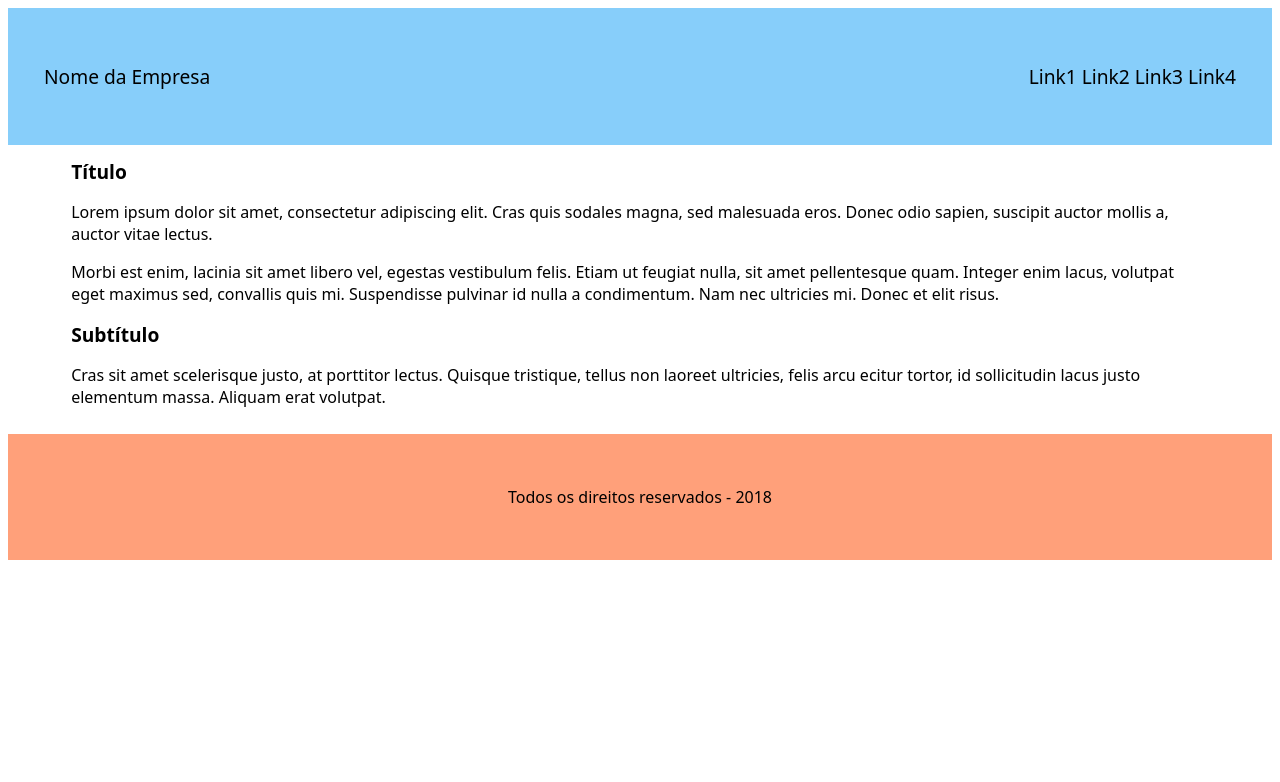
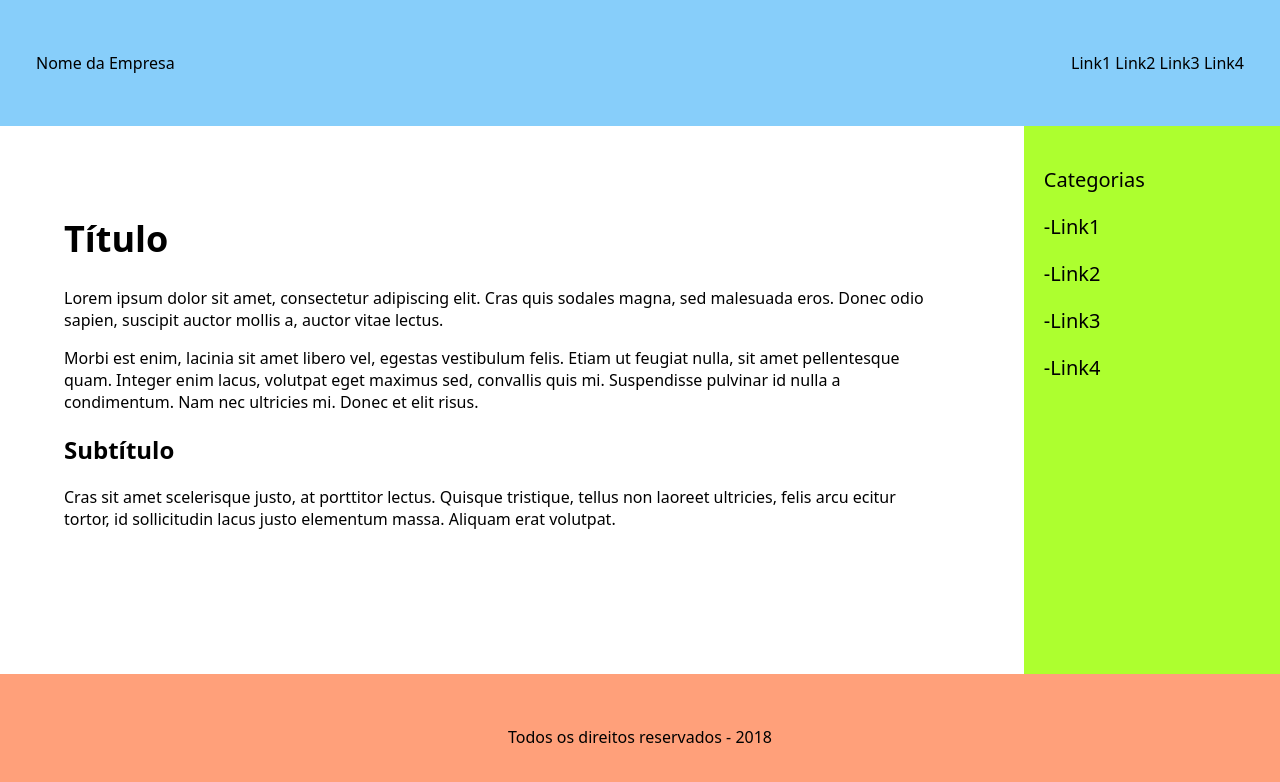
Before and after one commit to brunaletsleticia/ProgWeb, a plain HTML site: page ROTEIRO1/pagina-5.html in a window 1280 px wide. Drawn offline with Linux system fonts and the light colour scheme.

Commit message:
add roteiro 1

```diff
--- a/ROTEIRO1/css.css
+++ b/ROTEIRO1/css.css
@@ -4,10 +4,45 @@
     margin-bottom:2%;
 }
 
+.flex-row {
+  height: 100%;
+  width: 100%;
+  display: flex;
+  flex-direction: row;
+}
+
+.flex-column {
+  flex-direction: column;
+  padding-right: 16px;
+}
+
+.main-page {
+  margin: 5%;
+}
+
+.side-bar {
+  font-family: system-ui, -apple-system, BlinkMacSystemFont, "Segoe UI", Roboto, Oxygen, Ubuntu, Cantarell, "Open Sans", "Helvetica Neue", sans-serif;
+  font-size: 20px;
+  font-weight: 500;
+  width: 500px;
+  padding: 20px;
+  background-color: greenyellow;
+}
+
+
+html,
+body {
+  height: 100%;
+  width: 100%;
+  margin: 0;
+  display: flex;
+  flex-direction: column;
+}
+
+
 header{
-    font-size: larger;
+    font-size: normal;
     font-family:system-ui, -apple-system, BlinkMacSystemFont, 'Segoe UI', Roboto, Oxygen, Ubuntu, Cantarell, 'Open Sans', 'Helvetica Neue', sans-serif;
-    padding: 24px;
     background-color:lightskyblue;
     font-weight: 500;
     padding: 36px;
@@ -25,21 +60,40 @@ footer{
     margin-top: auto;
     background-color: lightsalmon;
 }
+
+
+
 h1{
-    font-size: larger;
+    font-size: 36px;
     font-family:system-ui, -apple-system, BlinkMacSystemFont, 'Segoe UI', Roboto, Oxygen, Ubuntu, Cantarell, 'Open Sans', 'Helvetica Neue', sans-serif;
+    font-weight: bold;
 
 
 }
 
 h2{
-    font-size: larger;
+    font-size: 24px;
     font-family:system-ui, -apple-system, BlinkMacSystemFont, 'Segoe UI', Roboto, Oxygen, Ubuntu, Cantarell, 'Open Sans', 'Helvetica Neue', sans-serif;
+    font-weight: bold;
 
 }
 
-p{
-        font-family:system-ui, -apple-system, BlinkMacSystemFont, 'Segoe UI', Roboto, Oxygen, Ubuntu, Cantarell, 'Open Sans', 'Helvetica Neue', sans-serif;
+h3 {
+    font-size: 16px;
+    font-family: system-ui, -apple-system, BlinkMacSystemFont, "Segoe UI", Roboto, Oxygen, Ubuntu, Cantarell, "Open Sans", "Helvetica Neue", sans-serif;
+    font-weight: normal;
+    text-align: center;
+    color: blue;
+    padding-top: 16px;
+}
 
+a {
+  font-family: system-ui, -apple-system, BlinkMacSystemFont, "Segoe UI", Roboto, Oxygen, Ubuntu, Cantarell, "Open Sans", "Helvetica Neue", sans-serif;
+  font-size: 16px;
+  font-weight: bold;
+  color: blue;
+}
 
+p {
+  font-family: system-ui, -apple-system, BlinkMacSystemFont, "Segoe UI", Roboto, Oxygen, Ubuntu, Cantarell, "Open Sans", "Helvetica Neue", sans-serif;
 }
--- a/ROTEIRO1/pagina-5.html
+++ b/ROTEIRO1/pagina-5.html
@@ -11,16 +11,27 @@
     <body>
         <header> <p> Nome da Empresa <p>
             <p> Link1 Link2 Link3 Link4</p>
-        </header>
-        <div class="principal">
-            <h1>Título</h1>
-            <article>
+         </header>
+         <div class="flex-row">
+            <div class="flex-column main-page">
+                <h1>Título</h1>
+                <article>
                 <p>Lorem ipsum dolor sit amet, consectetur adipiscing elit. Cras quis sodales magna, sed malesuada eros. Donec odio sapien, suscipit auctor mollis a, auctor vitae lectus.</p>
                 <p>Morbi est enim, lacinia sit amet libero vel, egestas vestibulum felis. Etiam ut feugiat nulla, sit amet pellentesque quam. Integer enim lacus, volutpat eget maximus sed, convallis quis mi. Suspendisse pulvinar id nulla a condimentum. Nam nec ultricies mi. Donec et elit risus.</p>
              <h2>Subtítulo</h2>
                     <p>Cras sit amet scelerisque justo, at porttitor lectus. Quisque tristique, tellus non laoreet ultricies, felis arcu ecitur tortor, id sollicitudin lacus justo elementum massa. Aliquam erat volutpat.</p>
             </article>
         </div>
+        <div class="flex-column side-bar">
+        <article>
+          <p>Categorias</p>
+          <p>-Link1</p>
+          <p>-Link2</p>
+          <p>-Link3</p>
+          <p>-Link4</p>
+        </article>
+      </div>
+    </div>
         <footer>
             <p>
                 Todos os direitos reservados - 2018
```
Also changed, not shown: ROTEIRO1/pagina-6.html (added, +51 -0 lines).
